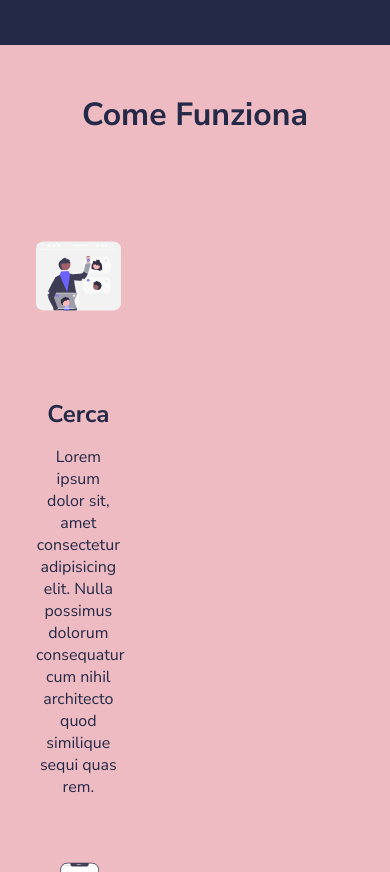
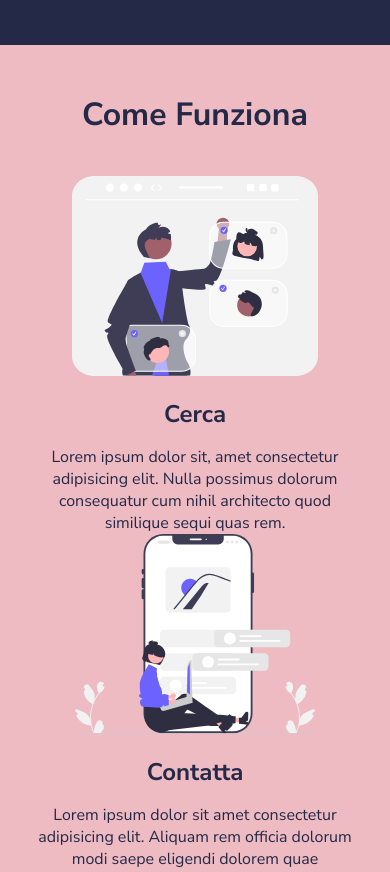
Before and after one commit to serenileonardo/html-css-resp-wannabe, a plain HTML site: page index.html in a window 390 px wide. Shown: the part 1128-2000 px from the top of the page. Drawn offline with Linux system fonts and the light colour scheme.

Commit message:
feat: finished 480px for mobiles

```diff
--- a/css/style.css
+++ b/css/style.css
@@ -111,6 +111,7 @@ img {
 .why-us {
     margin-bottom: 3rem;
 }
+
 .why-us .col-left {
     width: 40%;
 }
@@ -131,21 +132,43 @@ img {
 
 
 /* responsive per tablet 768px 768 */
- @media  screen and (max-width: 768px) {
+@media screen and (max-width: 768px) {
     .container {
         width: 100%;
     }
- }
+}
 
- /*responsive per mobile 480px */
+/*responsive per mobile 480px */
 
- @media screen and (max-width: 480px) {
+@media screen and (max-width: 480px) {
     .container {
-      max-width: 100%;
+        width: 100%;
+        margin: 0 auto;
 
     }
 
     .row {
         display: block;
     }
- }
+
+    .steps .col {
+        margin: 0 auto;
+        text-align: center;
+        width: 100%;
+
+    }
+
+    .card {
+        width: 100%;
+    }
+
+    .why-us .col-right, .why-us .col-left {
+    width: 100%;
+    margin: 0 auto;
+    }
+
+    .text-center {
+        text-align: center;
+    }
+
+}
```
